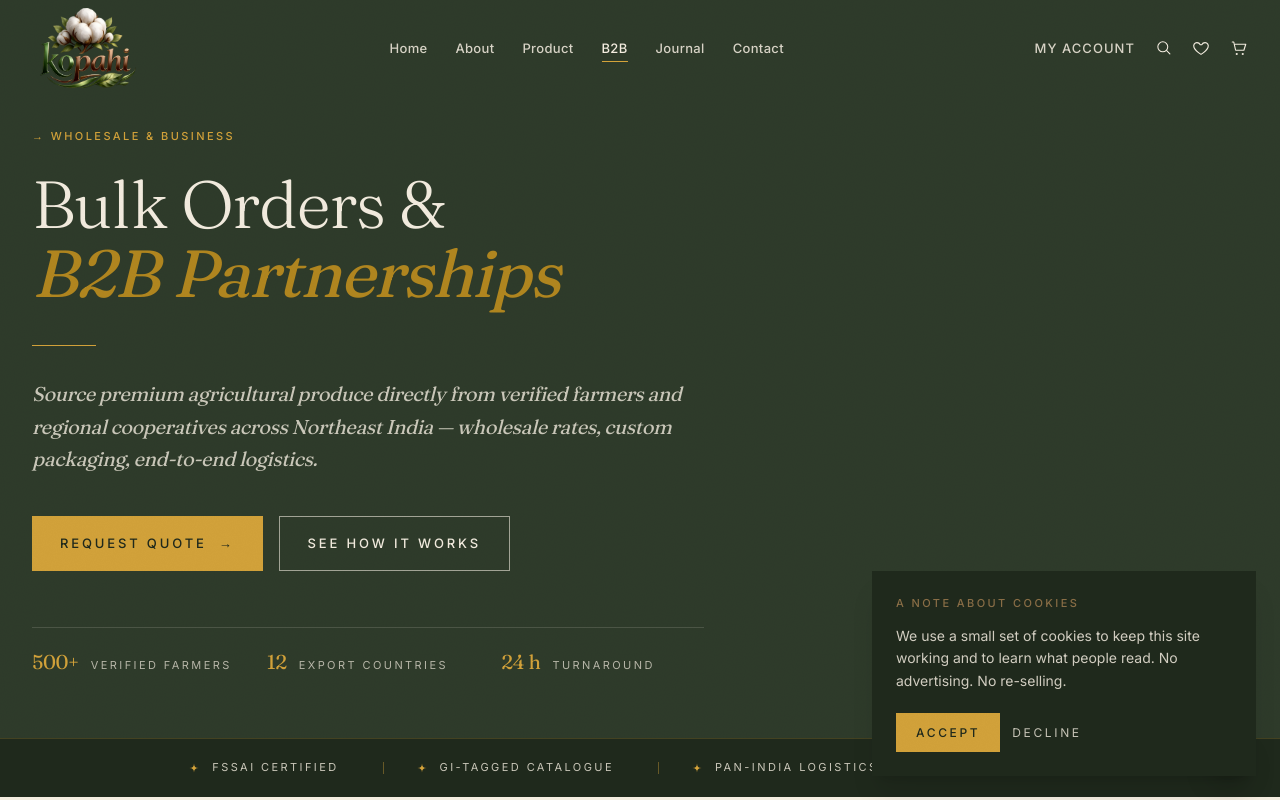
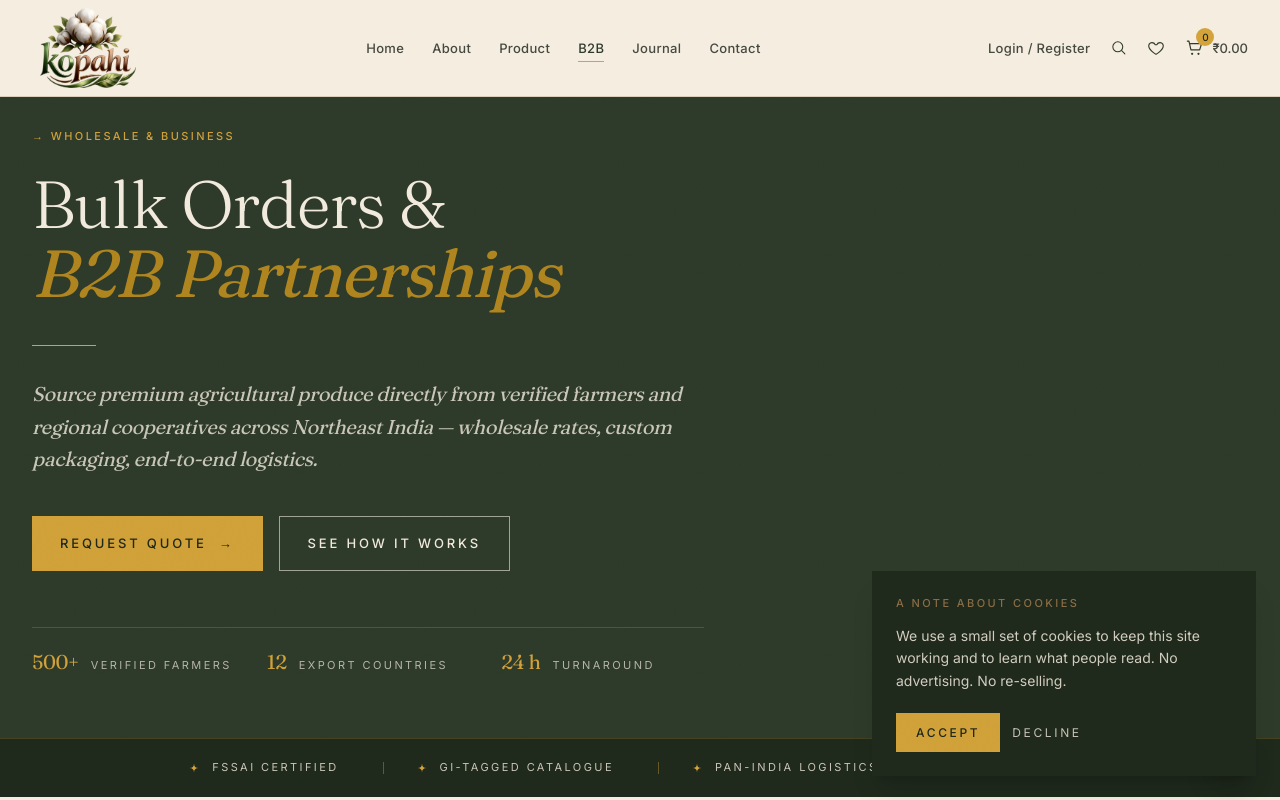
Before and after one commit to Sedawk-Dynamics/AIBHA-KOPAHI-, a Next.js app in the folder kopahi-frontend/: page /b2b in a window 1280 px wide. Shown: the top 800 px of the page. Built offline with nearby package versions, Linux system fonts and the light colour scheme; no server answers.

Commit message:
modified contecnt

```diff
--- a/kopahi-frontend/app/b2b/page.tsx
+++ b/kopahi-frontend/app/b2b/page.tsx
@@ -429,7 +429,7 @@ export default function B2BPage() {
                 Request Quote <span aria-hidden="true">→</span>
               </Link>
               <a
-                href="mailto:partner@kopahi.com"
+                href="https://api.whatsapp.com/send/?phone=919181016660"
                 className="inline-flex items-center gap-3 px-7 py-4 border border-(--color-ivory)/60 text-(--color-ivory) text-[13px] uppercase tracking-[0.22em] font-medium hover:bg-(--color-ivory) hover:text-(--color-moss-dark) transition-colors"
               >
                 Schedule A Call
--- a/kopahi-frontend/app/components/marketing/FeaturedCarousel.tsx
+++ b/kopahi-frontend/app/components/marketing/FeaturedCarousel.tsx
@@ -3,6 +3,7 @@
 import { useCallback, useEffect, useRef, useState } from "react";
 import { useReducedMotion } from "framer-motion";
 import ProductTile from "./ProductTile";
+import { SHOP_LINKS } from "../../lib/shop";
 
 type Item = {
   slug?: string;
@@ -101,7 +102,7 @@ export default function FeaturedCarousel({ items }: { items: Item[] }) {
                 origin={p.origin}
                 image={p.image}
                 gi={!!p.gi}
-                href={p.slug ? `/products/${p.slug}` : "/products"}
+                href={SHOP_LINKS.shop}
               />
             </div>
           ))}
--- a/kopahi-frontend/app/components/marketing/MarketingHeader.tsx
+++ b/kopahi-frontend/app/components/marketing/MarketingHeader.tsx
@@ -3,30 +3,28 @@
 import Link from "next/link";
 import Image from "next/image";
 import { usePathname } from "next/navigation";
-import { useEffect, useState } from "react";
+import { useEffect, useRef, useState } from "react";
+import { SHOP_URL, SHOP_LINKS } from "../../lib/shop";
 
-/* WordPress shop base URL — swap to https://shop.kopahi.com at cutover. */
-const SHOP = "https://staging.kopahi.sedawk.cloud";
+/* Mirrors the WoodMart header on the WordPress side:
+   desktop  — logo | nav | Login / Register · search · wishlist · cart (count + subtotal)
+   mobile   — Menu opener | centered logo | cart (count badge), left slide-in drawer
+   behavior — sticky, solid ivory, shadow, hides on scroll-down / reveals on scroll-up */
 
 type NavItem = { href: string; label: string; external?: boolean };
 
 const NAV: NavItem[] = [
   { href: "/", label: "Home" },
   { href: "/about", label: "About" },
-  { href: `${SHOP}/shop/`, label: "Product", external: true },
+  { href: SHOP_LINKS.shop, label: "Product", external: true },
   { href: "/b2b", label: "B2B" },
-  { href: `${SHOP}/blog/`, label: "Journal", external: true },
+  { href: SHOP_LINKS.blog, label: "Journal", external: true },
   { href: "/contact", label: "Contact" },
 ];
 
-const ACCOUNT_URL = `${SHOP}/my-account/`;
-const SEARCH_URL = `${SHOP}/my-account/`;
-const WISHLIST_URL = `${SHOP}/wishlist/`;
-const CART_URL = `${SHOP}/cart/`;
-
-function SearchIcon() {
+function SearchIcon({ size = 17 }: { size?: number }) {
   return (
-    <svg width="17" height="17" viewBox="0 0 24 24" fill="none" aria-hidden="true">
+    <svg width={size} height={size} viewBox="0 0 24 24" fill="none" aria-hidden="true">
       <circle cx="11" cy="11" r="7" stroke="currentColor" strokeWidth="1.5" />
       <path d="M16.5 16.5L21 21" stroke="currentColor" strokeWidth="1.5" strokeLinecap="round" />
     </svg>
@@ -49,7 +47,7 @@ function HeartIcon() {
 
 function CartIcon() {
   return (
-    <svg width="18" height="18" viewBox="0 0 24 24" fill="none" aria-hidden="true">
+    <svg width="19" height="19" viewBox="0 0 24 24" fill="none" aria-hidden="true">
       <path
         d="M3 4h2l2.5 11h11L21 7H7"
         stroke="currentColor"
@@ -63,6 +61,33 @@ function CartIcon() {
   );
 }
 
+/** Best-effort live cart from the WooCommerce Store API. Falls back to 0 / ₹0.00
+    when the browser won't share the shop session cross-domain. */
+function useWooCart() {
+  const [count, setCount] = useState(0);
+  const [subtotal, setSubtotal] = useState("₹0.00");
+
+  useEffect(() => {
+    let cancelled = false;
+    fetch(`${SHOP_URL}/wp-json/wc/store/v1/cart`, { credentials: "include" })
+      .then((r) => (r.ok ? r.json() : null))
+      .then((cart) => {
+        if (cancelled || !cart?.totals) return;
+        const minor = cart.totals.currency_minor_unit ?? 2;
+        const symbol = cart.totals.currency_symbol ?? "₹";
+        const total = Number(cart.totals.total_price ?? 0) / 10 ** minor;
+        setCount(cart.items_count ?? 0);
+        setSubtotal(`${symbol}${total.toFixed(2)}`);
+      })
+      .catch(() => {});
+    return () => {
+      cancelled = true;
+    };
+  }, []);
+
+  return { count, subtotal };
+}
+
 /** Active when the path matches exactly, or (for non-root nav) is a nested route. */
 function isActivePath(pathname: string | null, href: string) {
   if (!pathname) return false;
@@ -70,34 +95,73 @@ function isActivePath(pathname: string | null, href: string) {
   return pathname === href || pathname.startsWith(`${href}/`);
 }
 
-export default function MarketingHeader({ overHero = false }: { overHero?: boolean } = {}) {
+function SearchForm({ autoFocus = false, large = false }: { autoFocus?: boolean; large?: boolean }) {
+  return (
+    <form action={SHOP_URL} method="get" role="search" className="flex w-full">
+      <input
+        type="search"
+        name="s"
+        autoFocus={autoFocus}
+        placeholder="Search for products"
+        className={`min-w-0 flex-1 bg-white border border-(--color-bamboo)/30 border-r-0 text-(--color-ink) placeholder:text-(--color-ink)/45 focus:outline-none focus:border-(--color-gold) ${
+          large ? "px-5 py-4 text-lg" : "px-4 py-3"
+        }`}
+      />
+      <input type="hidden" name="post_type" value="product" />
+      <button
+        type="submit"
+        aria-label="Search"
+        className={`shrink-0 inline-flex items-center justify-center bg-(--color-gold) text-(--color-moss-dark) hover:bg-(--color-gold-dark) hover:text-(--color-ivory) transition-colors ${
+          large ? "px-6" : "px-4"
+        }`}
+      >
+        <SearchIcon size={large ? 20 : 17} />
+      </button>
+    </form>
+  );
+}
+
+export default function MarketingHeader({ overHero: _overHero = false }: { overHero?: boolean } = {}) {
   const pathname = usePathname();
+  const { count, subtotal } = useWooCart();
   const [scrolled, setScrolled] = useState(false);
-  const [open, setOpen] = useState(false);
+  const [hidden, setHidden] = useState(false);
+  const [drawerOpen, setDrawerOpen] = useState(false);
+  const [searchOpen, setSearchOpen] = useState(false);
+  const lastY = useRef(0);
 
   useEffect(() => {
-    const onScroll = () => setScrolled(window.scrollY > 24);
+    const onScroll = () => {
+      const y = window.scrollY;
+      setScrolled(y > 24);
+      // WoodMart "hide on scroll": hide going down past the header, reveal going up.
+      setHidden(y > 150 && y > lastY.current);
+      lastY.current = y;
+    };
     onScroll();
     window.addEventListener("scroll", onScroll, { passive: true });
     return () => window.removeEventListener("scroll", onScroll);
   }, []);
 
-  // Solid (readable cream) header unless we're sitting transparently over a
-  // dark hero AND haven't scrolled yet. Pages without a dark hero pass
-  // overHero={false} (default) so the nav is always visible.
-  const solid = scrolled || !overHero;
-
-  const navColor = solid
-    ? "text-(--color-ink)/80 hover:text-(--color-moss)"
-    : "text-(--color-ivory)/85 hover:text-(--color-ivory)";
-
-  const toolColor = solid
-    ? "text-(--color-moss) hover:text-(--color-gold-dark)"
-    : "text-(--color-ivory) hover:text-(--color-gold)";
+  useEffect(() => {
+    if (!drawerOpen && !searchOpen) return;
+    const onKey = (e: KeyboardEvent) => {
+      if (e.key === "Escape") {
+        setDrawerOpen(false);
+        setSearchOpen(false);
+      }
+    };
+    document.addEventListener("keydown", onKey);
+    document.body.style.overflow = "hidden";
+    return () => {
+      document.removeEventListener("keydown", onKey);
+      document.body.style.overflow = "";
+    };
+  }, [drawerOpen, searchOpen]);
 
   const navLinkClass = (active: boolean) =>
     `relative font-body text-[0.8125rem] font-medium tracking-wide transition-colors group ${
-      active ? (solid ? "text-(--color-moss)" : "text-(--color-ivory)") : navColor
+      active ? "text-(--color-moss)" : "text-(--color-ink)/80 hover:text-(--color-moss)"
     }`;
 
   const underline = (active: boolean) => (
@@ -108,15 +172,22 @@ export default function MarketingHeader({ overHero = false }: { overHero?: boole
     />
   );
 
+  const toolClass =
+    "inline-flex items-center text-(--color-moss) hover:text-(--color-gold-dark) transition-colors";
+
   return (
+    <>
       <header
-      className={`fixed top-0 inset-x-0 z-50 transition-all duration-500 ${
-        solid
-          ? "bg-(--color-ivory) border-b border-(--color-bamboo)/25 shadow-[0_2px_16px_rgba(46,59,42,0.12)]"
-          : "bg-transparent"
+        className={`fixed top-0 inset-x-0 z-50 bg-(--color-ivory) border-b border-(--color-bamboo)/25 transition-all duration-300 ${
+          scrolled ? "shadow-[0_2px_16px_rgba(46,59,42,0.12)]" : ""
+        } ${hidden ? "-translate-y-full" : "translate-y-0"}`}
+      >
+        {/* ================= Desktop ================= */}
+        <div
+          className={`hidden lg:flex mx-auto max-w-shell px-5 lg:px-8 items-center justify-between gap-4 transition-all duration-300 ${
+            scrolled ? "h-16" : "h-20 lg:h-24"
           }`}
         >
-      <div className={`mx-auto max-w-shell px-5 lg:px-8 flex items-center justify-between gap-4 transition-all duration-300 ${scrolled ? "h-16" : "h-20 lg:h-24"}`}>
           <Link href="/" aria-label="Kopahi — home" className="flex items-center">
             <Image
               src="/kopahi-mark.png"
@@ -124,13 +195,13 @@ export default function MarketingHeader({ overHero = false }: { overHero?: boole
               width={1168}
               height={874}
               priority
-            className={`w-auto object-contain transition-all duration-300 ${
+              className={`w-auto max-w-[205px] object-contain transition-all duration-300 ${
                 scrolled ? "h-12" : "h-16 lg:h-20"
               }`}
             />
           </Link>
 
-        <nav className="hidden lg:flex items-center gap-7" aria-label="Primary">
+          <nav className="flex items-center gap-7" aria-label="Primary">
             {NAV.map((n) => {
               if (n.external) {
                 return (
@@ -155,60 +226,150 @@ export default function MarketingHeader({ overHero = false }: { overHero?: boole
             })}
           </nav>
 
-        <div className="hidden lg:flex items-center gap-5">
+          <div className="flex items-center gap-5">
             <a
-            href={ACCOUNT_URL}
-            className={`font-body text-[0.8125rem] font-medium uppercase tracking-[0.08em] transition-colors ${navColor}`}
+              href={SHOP_LINKS.account}
+              className="font-body text-[0.8125rem] font-medium tracking-wide text-(--color-ink)/80 hover:text-(--color-moss) transition-colors whitespace-nowrap"
             >
-            My Account
+              Login / Register
             </a>
-          <a href={SEARCH_URL} aria-label="Search" className={`transition-colors ${toolColor}`}>
+            <button
+              type="button"
+              aria-label="Search"
+              onClick={() => setSearchOpen(true)}
+              className={toolClass}
+            >
               <SearchIcon />
-          </a>
-          <a href={WISHLIST_URL} aria-label="Wishlist" className={`transition-colors ${toolColor}`}>
+            </button>
+            <a href={SHOP_LINKS.wishlist} aria-label="Wishlist" className={toolClass}>
               <HeartIcon />
             </a>
-          <a href={CART_URL} aria-label="Cart" className={`transition-colors ${toolColor}`}>
+            <a
+              href={SHOP_LINKS.cart}
+              aria-label={`Cart, ${count} items, ${subtotal}`}
+              className="inline-flex items-center gap-2 text-(--color-moss) hover:text-(--color-gold-dark) transition-colors"
+            >
+              <span className="relative inline-flex">
                 <CartIcon />
+                <span className="absolute -top-2.5 -right-2.5 inline-flex h-[18px] min-w-[18px] items-center justify-center rounded-full bg-(--color-gold) text-(--color-moss-dark) text-[10px] font-medium px-1">
+                  {count}
+                </span>
+              </span>
+              <span className="font-body text-[0.8125rem] font-medium text-(--color-ink)/80">
+                {subtotal}
+              </span>
             </a>
           </div>
+        </div>
 
+        {/* ================= Mobile ================= */}
+        <div
+          className={`lg:hidden mx-auto px-4 grid grid-cols-3 items-center transition-all duration-300 ${
+            scrolled ? "h-14" : "h-16"
+          }`}
+        >
           <button
             type="button"
-          aria-label="Toggle navigation"
-          aria-expanded={open}
-          onClick={() => setOpen((v) => !v)}
-          className={`lg:hidden inline-flex h-9 w-9 items-center justify-center rounded-sm border ${
-            solid ? "border-(--color-bamboo)/30 text-(--color-ink)" : "border-(--color-ivory)/40 text-(--color-ivory)"
-          }`}
+            aria-label="Open mobile menu"
+            aria-expanded={drawerOpen}
+            onClick={() => setDrawerOpen(true)}
+            className="justify-self-start inline-flex items-center gap-2 text-(--color-ink)"
           >
             <svg width="18" height="14" viewBox="0 0 18 14" fill="none" aria-hidden="true">
-            {open ? (
-              <path d="M2 2l14 10M16 2L2 12" stroke="currentColor" strokeWidth="1.5" strokeLinecap="round" />
-            ) : (
-              <>
               <path d="M0 1h18" stroke="currentColor" strokeWidth="1.5" />
               <path d="M0 7h18" stroke="currentColor" strokeWidth="1.5" />
               <path d="M0 13h18" stroke="currentColor" strokeWidth="1.5" />
-              </>
+            </svg>
+            <span className="text-[13px] font-medium">Menu</span>
+          </button>
+
+          <Link href="/" aria-label="Kopahi — home" className="justify-self-center flex items-center">
+            <Image
+              src="/kopahi-mark.png"
+              alt="Kopahi — home"
+              width={1168}
+              height={874}
+              priority
+              className="h-12 w-auto max-w-[179px] object-contain"
+            />
+          </Link>
+
+          <a
+            href={SHOP_LINKS.cart}
+            aria-label={`Cart, ${count} items`}
+            className="justify-self-end relative inline-flex text-(--color-moss)"
+          >
+            <CartIcon />
+            <span className="absolute -top-2.5 -right-2.5 inline-flex h-[18px] min-w-[18px] items-center justify-center rounded-full bg-(--color-gold) text-(--color-moss-dark) text-[10px] font-medium px-1">
+              {count}
+            </span>
+          </a>
+        </div>
+      </header>
+
+      {/* ================= Full-screen search (desktop tool) ================= */}
+      {searchOpen && (
+        <div className="fixed inset-0 z-[60] bg-(--color-ivory)">
+          <button
+            type="button"
+            aria-label="Close search"
+            onClick={() => setSearchOpen(false)}
+            className="absolute top-6 right-6 inline-flex h-10 w-10 items-center justify-center text-(--color-ink) hover:text-(--color-moss)"
+          >
+            <svg width="20" height="20" viewBox="0 0 20 20" fill="none" aria-hidden="true">
+              <path d="M2 2l16 16M18 2L2 18" stroke="currentColor" strokeWidth="1.5" strokeLinecap="round" />
+            </svg>
+          </button>
+          <div className="mx-auto max-w-2xl px-6 pt-[28vh]">
+            <p className="eyebrow mb-4">Search the shop</p>
+            <SearchForm autoFocus large />
+          </div>
+        </div>
       )}
+
+      {/* ================= Mobile drawer (slides from left) ================= */}
+      <div
+        className={`lg:hidden fixed inset-0 z-[60] transition-opacity duration-300 ${
+          drawerOpen ? "opacity-100" : "opacity-0 pointer-events-none"
+        }`}
+      >
+        <div
+          aria-hidden="true"
+          onClick={() => setDrawerOpen(false)}
+          className="absolute inset-0 bg-(--color-moss-dark)/50"
+        />
+        <div
+          className={`absolute top-0 left-0 h-full w-[85vw] max-w-[340px] bg-(--color-ivory) shadow-2xl flex flex-col transition-transform duration-300 ${
+            drawerOpen ? "translate-x-0" : "-translate-x-full"
+          }`}
+        >
+          <div className="p-4 border-b border-(--color-bamboo)/15 flex items-center gap-3">
+            <div className="flex-1">
+              <SearchForm />
+            </div>
+            <button
+              type="button"
+              aria-label="Close menu"
+              onClick={() => setDrawerOpen(false)}
+              className="shrink-0 inline-flex h-9 w-9 items-center justify-center text-(--color-ink)"
+            >
+              <svg width="16" height="16" viewBox="0 0 20 20" fill="none" aria-hidden="true">
+                <path d="M2 2l16 16M18 2L2 18" stroke="currentColor" strokeWidth="1.5" strokeLinecap="round" />
               </svg>
             </button>
           </div>
 
-      {open && (
-        <div className="lg:hidden bg-(--color-ivory) border-t border-(--color-bamboo)/15">
-          <nav className="mx-auto max-w-7xl px-6 py-6 flex flex-col gap-4" aria-label="Mobile navigation">
+          <nav className="flex-1 overflow-y-auto px-5 py-4" aria-label="Mobile navigation">
             {NAV.map((n) => {
               const active = !n.external && isActivePath(pathname, n.href);
-              const itemClass = `text-[14px] uppercase tracking-[0.22em] font-medium py-2 border-b flex items-center justify-between ${
+              const itemClass = `text-[14px] uppercase tracking-[0.12em] font-medium py-3.5 border-b flex items-center justify-between ${
                 active
                   ? "text-(--color-moss) border-(--color-gold)"
                   : "text-(--color-ink) border-(--color-bamboo)/15"
               }`;
               if (n.external) {
                 return (
-                  <a key={n.href} href={n.href} onClick={() => setOpen(false)} className={itemClass}>
+                  <a key={n.href} href={n.href} onClick={() => setDrawerOpen(false)} className={itemClass}>
                     {n.label}
                   </a>
                 );
@@ -217,7 +378,7 @@ export default function MarketingHeader({ overHero = false }: { overHero?: boole
                 <Link
                   key={n.href}
                   href={n.href}
-                  onClick={() => setOpen(false)}
+                  onClick={() => setDrawerOpen(false)}
                   aria-current={active ? "page" : undefined}
                   className={itemClass}
                 >
@@ -226,32 +387,24 @@ export default function MarketingHeader({ overHero = false }: { overHero?: boole
                 </Link>
               );
             })}
-            <div className="mt-4 grid grid-cols-2 gap-3">
+          </nav>
+
+          <div className="p-5 border-t border-(--color-bamboo)/15 flex flex-col gap-3">
             <a
-                href={ACCOUNT_URL}
-                onClick={() => setOpen(false)}
-                className="col-span-2 text-center text-[13px] uppercase tracking-[0.22em] font-medium px-4 py-3 border border-(--color-bamboo)/30 text-(--color-ink)"
+              href={SHOP_LINKS.account}
+              className="text-center text-[13px] uppercase tracking-[0.18em] font-medium px-4 py-3 bg-(--color-gold) text-(--color-moss-dark)"
             >
-                My Account
+              Login / Register
             </a>
             <a
-                href={WISHLIST_URL}
-                onClick={() => setOpen(false)}
-                className="inline-flex items-center justify-center gap-2 text-[13px] uppercase tracking-[0.22em] font-medium px-4 py-3 border border-(--color-bamboo)/30 text-(--color-ink)"
+              href={SHOP_LINKS.wishlist}
+              className="inline-flex items-center justify-center gap-2 text-[13px] uppercase tracking-[0.18em] font-medium px-4 py-3 border border-(--color-bamboo)/30 text-(--color-ink)"
             >
               <HeartIcon /> Wishlist
             </a>
-              <a
-                href={CART_URL}
-                onClick={() => setOpen(false)}
-                className="inline-flex items-center justify-center gap-2 text-[13px] uppercase tracking-[0.22em] font-medium px-4 py-3 border border-(--color-bamboo)/30 text-(--color-ink)"
-              >
-                <CartIcon /> Cart
-              </a>
           </div>
-          </nav>
         </div>
-      )}
-    </header>
+      </div>
+    </>
   );
 }
--- /dev/null
+++ b/kopahi-frontend/app/lib/shop.ts
@@ -0,0 +1,14 @@
+/* Single source of truth for every link into the WordPress shop.
+   Swap SHOP_URL to https://shop.kopahi.com at cutover. */
+
+export const SHOP_URL = "https://staging.kopahi.sedawk.cloud";
+
+export const SHOP_LINKS = {
+  shop: `${SHOP_URL}/shop/`,
+  blog: `${SHOP_URL}/blog/`,
+  account: `${SHOP_URL}/my-account/`,
+  wishlist: `${SHOP_URL}/wishlist/`,
+  cart: `${SHOP_URL}/cart/`,
+};
+
+export const WHATSAPP_URL = "https://api.whatsapp.com/send/?phone=919181016660";
--- a/kopahi-frontend/app/page.tsx
+++ b/kopahi-frontend/app/page.tsx
@@ -2,6 +2,7 @@
 
 import Image from "next/image";
 import Link from "next/link";
+import { useState } from "react";
 import { motion, useReducedMotion } from "framer-motion";
 
 import LenisProvider from "./components/marketing/LenisProvider";
@@ -16,6 +17,7 @@ import Carousel from "./components/marketing/Carousel";
 import FeaturedCarousel from "./components/marketing/FeaturedCarousel";
 import Marquee from "./components/marketing/Marquee";
 import { getFeaturedHomepageProducts } from "./lib/marketing";
+import { SHOP_LINKS } from "./lib/shop";
 
 const PILLARS = [
   {
@@ -164,8 +166,11 @@ const USPS = [
 
 function HeroVideo() {
   const reduce = useReducedMotion();
+  // No poster: the moss-dark backdrop shows until the video's first frame
+  // is actually playing, then the video fades in — avoids the still-image flash.
+  const [playing, setPlaying] = useState(false);
   return (
-    <div className="absolute inset-0 overflow-hidden">
+    <div className="absolute inset-0 overflow-hidden bg-(--color-moss-dark)">
       {!reduce ? (
         <video
           autoPlay
@@ -173,9 +178,11 @@ function HeroVideo() {
           loop
           playsInline
           preload="auto"
-          poster="/products/tea-garden.jpg"
           aria-hidden="true"
-          className="absolute inset-0 w-full h-full object-cover"
+          onPlaying={() => setPlaying(true)}
+          className={`absolute inset-0 w-full h-full object-cover transition-opacity duration-700 ${
+            playing ? "opacity-100" : "opacity-0"
+          }`}
         >
           <source src="/hero.mp4" type="video/mp4" />
         </video>
@@ -343,13 +350,13 @@ export default function Home() {
               }}
               className="mt-10 flex flex-wrap gap-4"
             >
-              <Link
-                href="/products"
+              <a
+                href={SHOP_LINKS.shop}
                 className="inline-flex items-center gap-3 px-7 py-4 bg-(--color-gold) text-(--color-moss-dark) text-[13px] uppercase tracking-[0.22em] font-medium hover:bg-(--color-gold-dark) hover:text-(--color-ivory) transition-colors"
               >
                 Explore Our Origins
                 <span aria-hidden="true">→</span>
-              </Link>
+              </a>
               <Link
                 href="/contact"
                 className="inline-flex items-center gap-3 px-7 py-4 border border-(--color-ivory)/60 text-(--color-ivory) text-[13px] uppercase tracking-[0.22em] font-medium hover:bg-(--color-ivory) hover:text-(--color-moss-dark) transition-colors"
@@ -542,12 +549,12 @@ export default function Home() {
                   Rare By Right.
                 </Headline>
               </div>
-              <Link
-                href="/products"
+              <a
+                href={SHOP_LINKS.shop}
                 className="inline-flex items-center gap-2 text-(--color-gold-dark) hover:text-(--color-gold) text-sm uppercase tracking-[0.22em]"
               >
                 Every Origin <span aria-hidden="true">→</span>
-              </Link>
+              </a>
             </div>
           </div>
 
@@ -556,12 +563,12 @@ export default function Home() {
           </div>
 
           <div className="mx-auto max-w-shell px-5 lg:px-8 mt-10 flex justify-center">
-            <Link
-              href="/products"
+            <a
+              href={SHOP_LINKS.shop}
               className="inline-flex items-center gap-3 px-7 py-4 bg-(--color-gold) text-(--color-moss-dark) text-[13px] uppercase tracking-[0.22em] font-medium hover:bg-(--color-gold-dark) hover:text-(--color-ivory) transition-colors"
             >
               Know More <span aria-hidden="true">→</span>
-            </Link>
+            </a>
           </div>
         </Section>
 
@@ -687,18 +694,18 @@ export default function Home() {
               </Headline>
             </div>
             <div className="lg:col-span-5 flex flex-col gap-4 lg:items-end">
-              <Link
-                href="/contact?type=stockist"
+              <a
+                href={SHOP_LINKS.account}
                 className="inline-flex items-center gap-3 px-7 py-4 bg-(--color-gold) text-(--color-moss-dark) text-[13px] uppercase tracking-[0.22em] font-medium hover:bg-(--color-gold-dark) hover:text-(--color-ivory) transition-colors"
               >
                 Become A Stockist <span aria-hidden="true">→</span>
-              </Link>
-              <Link
-                href="/contact?type=export"
+              </a>
+              <a
+                href={SHOP_LINKS.account}
                 className="inline-flex items-center gap-3 px-7 py-4 border border-(--color-ivory)/60 text-(--color-ivory) text-[13px] uppercase tracking-[0.22em] font-medium hover:bg-(--color-ivory) hover:text-(--color-moss-dark) transition-colors"
               >
                 Explore Export Partnerships
-              </Link>
+              </a>
             </div>
           </div>
         </Section>
```
Lines whose indentation alone changed are shown as unchanged.
